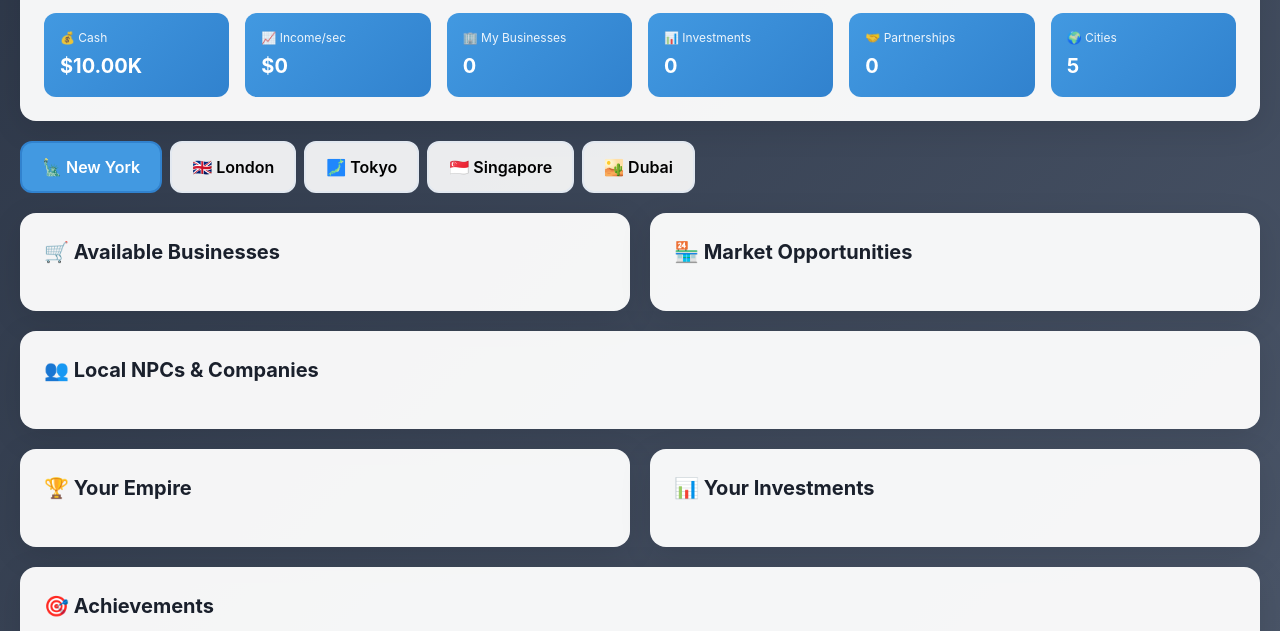
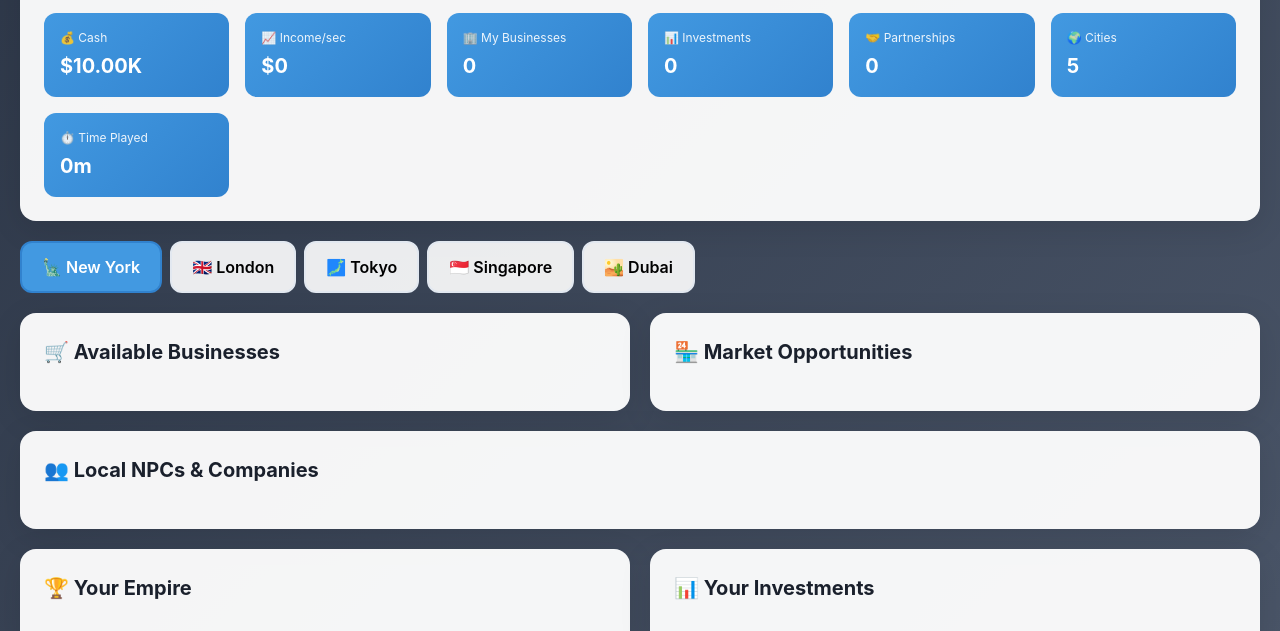
Before and after one commit to EspaderaRio/BusinessSim, a plain HTML site: page index2.html in a window 1280 px wide. Shown: the part 130-761 px from the top of the page. Drawn offline with nearby package versions, Linux system fonts and the light colour scheme.

Commit message:
Update index2.html

```diff
--- a/index2.html
+++ b/index2.html
@@ -492,6 +492,14 @@
        5
       </div>
      </div>
+     <div class="stat-card">
+      <div class="stat-label">
+       ⏱️ Time Played
+     </div>
+     <div class="stat-value" id="time-played">
+       0m
+     </div>
+    </div>
     </div>
    </div>
    <div class="city-tabs" id="city-tabs"></div>
```
